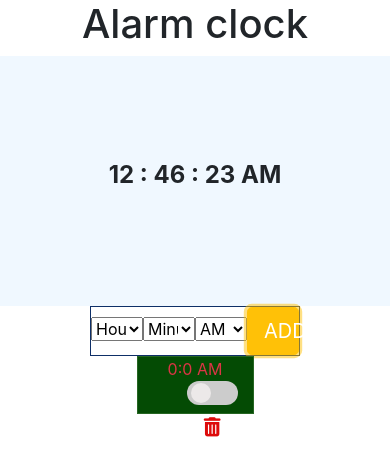
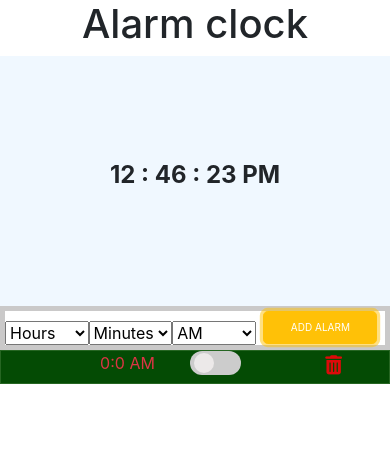
Before and after one commit to aNKITT522/AlarmClock.github.io, a plain HTML site: page index.html in a window 390 px wide. Both pictures are taken after a click on the button "ADD ALARM". Drawn offline with nearby package versions, Linux system fonts and the light colour scheme; files that its build step writes are made by us from their sources.

Commit message:
some fresh update
Adding responsiveness

```diff
--- a/index.html
+++ b/index.html
@@ -27,7 +27,7 @@
   <section class="container  text-center  ">
       <h1>Alarm clock</h1>
         <div class = "row clockDisplay ">
-          <div class="col-md-4 col-lg-4 col-sm-4 col-12 d-block m-auto clockSetting ">
+          <div class="col-md-4 col-lg-4 col-sm-10 col-12 d-block m-auto clockSetting ">
 
               <span id="spann" class="d-block"></span>
 
@@ -36,12 +36,9 @@
         </div>
     </section>
 
-
-
-
-    <section class="container3 text-center text-white position-static ">
-      <div class="row">
-        <div class=" addAlarm d-block m-auto ">
+    <section class=" container text-center text-white position-static ">
+      <div class="row addAlarmRow ">
+        <div class=" col-md-6 col-lg-6 col-sm-10 col-12 addAlarm d-block m-auto p-0">
 
             <select id="hourSelect">
               <option value="" disabled selected >Hours</option>
@@ -56,18 +53,17 @@
               <option value="PM">PM</option>
             </select>
 
-          <button class="btn btn-warning text-white btn-lg " onclick="alarmFxn()"> ADD ALARM</button>
+          <button class="btn btn-warning text-white btn-lg " id="btnn" onclick="alarmFxn()"> ADD ALARM</button>
 
-        </div>
-      </div>
+           </div>
+          </div>
     </section>
 
-    <section class="container2 activeAlarm text-center text-danger scrollable-section" id="actv">
-
-      <div class=" alarmList d-block m-auto list-unstyled " id="myList" >
-        <!-- <ul id="myList" class="list-unstyled">
-        </ul> -->
-      </div>
+    <section class="container activeAlarm text-center text-danger scrollable-section" id="actv">
+       <div class="row">
+        <div class=" col-md-4 col-lg-4 col-sm-10 col-12  alarmList d-block m-auto list-unstyled " id="myList" >
+        </div>
+       </div>
 
     </section>
 
--- a/script.js
+++ b/script.js
@@ -1,10 +1,6 @@
 const alarmsArray = [];
-let initialHour = 0,
-  initialMinute = 0,
-  alarmIndex = 0;
+let alarmIndex = 0;
 let alarmSound = new Audio("./song/jaiSriRam.mp3");
-
-
 
 
 function appendZero(abc){
@@ -15,20 +11,6 @@ function appendZero(abc){
 }
 }
 
-let date = new Date();
-    let [hours,minutes,seconds] = [
-        appendZero(date.getHours()),
-        appendZero(date.getMinutes()),
-        appendZero(date.getSeconds()),
-    ]
-    let merid = " AM" ;
-        if(hours>12){
-            hours = hours-12;
-            // hours= appendZero(hours);
-            merid= " PM";
-         }
-
-
 function time(){
   let date = new Date();
     let [hours,minutes,seconds] = [
@@ -37,10 +19,13 @@ function time(){
         date.getSeconds(),
     ]
     let merid = "AM" ;
-        if(hours>12){
+        if(hours>=13){
             hours = hours-12;
             // hours= appendZero(hours);
             merid= "PM";
+         }
+         if(hours ==12){
+          merid = "PM"
          }
          hours = appendZero(hours);
          minutes= appendZero(minutes);
@@ -49,6 +34,9 @@ function time(){
     const clock = (hours) + " : " + (minutes) + " : " + (seconds) + (" ")+ (merid) ;
     document.getElementById('spann').innerHTML = clock;
 
+//below two fxn is just for regular checkups as this "time()" fxn get check at every interval for working the clock
+
+//alarm list to show when there is any alarmObject
         let actvAlarm = document.getElementById("actv");
          if(alarmsArray.length===0){
            actvAlarm.style.display = "none";
@@ -56,7 +44,7 @@ if(alarmsArray.length===0){
            actvAlarm.style.display = "block";
          }
 
- //Alarm
+    //Alarm to play when it exist and when time  matches the alarm info
       alarmsArray.forEach((alarm) => {
         if (alarm.isActive) {
 
@@ -69,10 +57,8 @@ if(alarmsArray.length===0){
           });
   }
   setInterval(time,100);
-// console.log("yes it active" + alarm.meridianInput + merid);
-    // console.log("yes it active" +  alarm.alarmHour  + hours);
-    // console.log("yes it active" + alarm.alarmMinute + seconds);
- // console.log("yess");
+
+/*---------------------------structuring the alarm list--------------------------------*/
 
 // making the input of alarm from where  user provide the details of alarm
 const selectHour = document.getElementById("hourSelect");
@@ -89,26 +75,6 @@ const selectMinute = document.getElementById("minuteSelect");
       option.text = i;
       selectMinute.appendChild(option);
     }
-
-
-
-//Search for value in object and finding the alarm Object from array and send the alarm object with resp as yes it exist in the array
-const searchObject = (parameter, value) => {
-  let alarmObject,
-    objIndex,
-    exists = false;
-  alarmsArray.forEach((alarm, index) => {
-    if (alarm[parameter] == value) {
-      exists = true;
-      alarmObject = alarm;
-      objIndex = index;
-      console.log(exists,alarmObject,objIndex);
-      return false;
-    }
-  });
-  return [exists, alarmObject, objIndex];
-};
-
 
 function displayAlarm(alarm) {
   const { id, alarmHour, alarmMinute,meridianInput } = alarm;
@@ -173,6 +139,7 @@ function displayAlarm(alarm) {
 
 }//<-----< end of displayAlarm fxn---
 
+/*-------------------------------making alarm work -------------------------- */
 
 
 function alarmFxn(){
@@ -203,9 +170,25 @@ function alarmFxn(){
      }//<-----alarmFxn end--<
 
 
+//Search for value in object and finding the alarm Object from array and send the alarm object with resp as yes it exist in the array
+       const searchObject = (parameter, value) => {
+         let alarmObject,
+           objIndex,
+           exists = false;
+         alarmsArray.forEach((alarm, index) => {
+           if (alarm[parameter] == value) {
+             exists = true;
+             alarmObject = alarm;
+             objIndex = index;
+             console.log(exists,alarmObject,objIndex);
+             return false;
+           }
+         });
+         return [exists, alarmObject, objIndex];
+       };
 
+  /*----fxn for slider button if it on then ---Start Alarm -----------*/
 
-  //fxn for slider button if it on then ---Start Alarm
   //only work for this fxn is to make the status active of an alarm object
   const startAlarm = (e) => {
       //retriving alarmDiv info which we make above by taking an unique id from data-id attribute
@@ -235,6 +218,7 @@ const deleteAlarm = (e) => {
   let searchId = e.target.parentElement.parentElement.getAttribute("data-id");
   let [exists, obj, index] = searchObject("id", searchId);
   if (exists) {
+    alarmSound.pause();
     e.target.parentElement.parentElement.parentElement.remove(); //removing from "li" node As alarmDiv parent = li
     alarmsArray.splice(index, 1);// removing from array
   }
--- a/style.css
+++ b/style.css
@@ -5,15 +5,7 @@
 }
 
 .clockDisplay{
-  /* border: 1px solid blue; */
   background-color: aliceblue;
-  /* border-radius: 35%; */
-  /* background-image: url("./img/6.jpg"); */
-  /* width: 100%;
-  height: 100px; */
-
-
-
 }
 
 .clockSetting{
@@ -58,29 +50,32 @@ margin-right: 32px;
 
 
 /* ------------------*/
+/* #addAlarmRow{
+  width: 500px;
+} */
 .addAlarm{
-  border: 1px solid rgb(14, 47, 103);
-  width: 50%;
-  position: relative;
+  border: 5px solid #cac9c9;
+
 }
 .addAlarm #hourSelect{
-  width: 25%;
+  width: 22%;
+  height: 100%;
   float: left;
   margin-top: 10px;
 
 }
 .addAlarm #minuteSelect{
-  width: 25%;
+  width: 22%;
   float: left;
   margin-top: 10px;
 }
 .addAlarm #meridian{
-  width: 25%;
+  width: 22%;
   float: left;
   margin-top: 10px;
 }
 .addAlarm button{
-  width: 25%;
+  width:auto;
 }
 
 
@@ -146,53 +141,78 @@ input:checked + .slider:before {
 }
 
 
-/* .toggleLabel {
-  position: relative;
-  display: inline-block;
-  width: 60px;
-  height: 34px;
+
+/*--------------media query------------------*/
+
+@media (min-width: 992px){
+
 }
 
-/* .toggleLabel input {
-  opacity: 0;
-  width: 0;
-  height: 0;
-} */
+@media(min-width:768px) and (max-width:991px){
 
-/* .slider {
-  position: absolute;
-  cursor: pointer;
-  top: 0;
-  left: 0;
-  right: 0;
-  bottom: 0;
-  background-color: #ccc;
-  transition: .4s;
-  border-radius: 34px;
+.addAlarm{
+  border: 5px solid #cac9c9;
+
 }
+.addAlarm #hourSelect{
+  width: 22%;
+  float: left;
+  margin-top: 10px;
 
-.slider:before {
-  position: absolute;
-  content: "";
-  height: 26px;
-  width: 26px;
-  left: 4px;
-  bottom: 4px;
-  background-color: white;
-  transition: .4s;
-  border-radius: 50%;
 }
+.addAlarm #minuteSelect{
+  width: 22%;
+  float: left;
+  margin-top: 10px;
+}
+.addAlarm #meridian{
+  width: 22%;
+  float: left;
+  margin-top: 10px;
+}
+.addAlarm button{
+  width:30%;
+  font-size: 10px;
+  margin-top: 10px;
+  /* padding-top: 0; */
+}
+}
+@media(min-width:575px) and (max-width:767px){
 
-input:checked + .slider {
-  background-color: #2196F3;
 }
+@media(min-width:480px) and (max-width:574px){
 
-input:checked + .slider:before {
-  transform: translateX(26px);
-}  */
+}
+@media(max-width : 479px){
+  .addAlarm{
+    border: 5px solid #cac9c9;
 
+  }
+  .addAlarm #hourSelect{
+    width: 22%;
+    height: 100%;
+    float: left;
+    margin-top: 10px;
 
+  }
+  .addAlarm #minuteSelect{
+    width: 22%;
+    height: 100%;
+    float: left;
+    margin-top: 10px;
+  }
+  .addAlarm #meridian{
+    width: 22%;
+    height: 100%;
+    float: left;
+    margin-top: 10px;
+  }
+  .addAlarm button{
+    width:30%;
+    font-size: 10px;
+  }
 
+}
 
 
 
```
Lines whose indentation alone changed are shown as unchanged.
